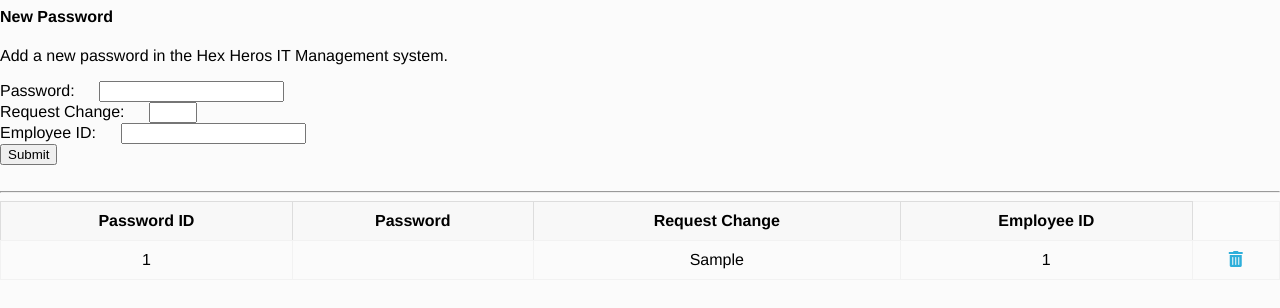
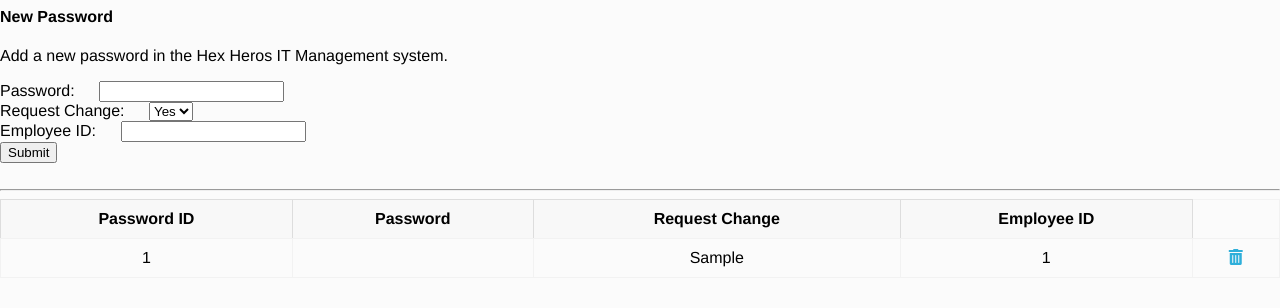
Before and after one commit to HexHeros/IT-Managment, a Flask app: page /passwords in a window 1280 px wide. Shown: the part 160-468 px from the top of the page. Run offline with Flask 2, Linux system fonts and the light colour scheme; tables that the repository leaves empty or names only in its code hold one stand-in row (values such as "Sample post"); data that the repository does not hold is empty; some libraries are stand-ins or nearby versions.

Commit message:
Update passwords.html

```diff
--- a/templates/passwords.html
+++ b/templates/passwords.html
@@ -22,11 +22,15 @@
     <h4>New Password</h4>
     <p class="left-align ">Add a new password in the Hex Heros IT Management system.</p>
     <form title="new_password" method="post">
+        <input type="hidden" name="form_type" value="new_password">
         <label for="password">Password:</label>
         <input type="text" id="password" name="password">
         <br>
         <label for="req_change">Request Change:</label>
-        <input type="number" id="req_change" name="req_change" min="0" max="1">
+        <select id="req_change" name="req_change"><br>
+            <option value="Yes">Yes</option>
+            <option value="No">No</option>
+        </select>
         <br>
         <label for="employee_id">Employee ID:</label>
         <input type="number" id="employee_id" name="employee_id">
```
